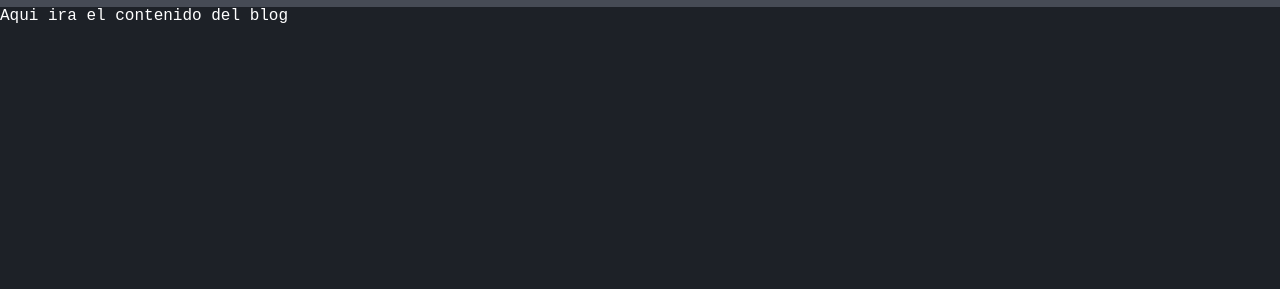
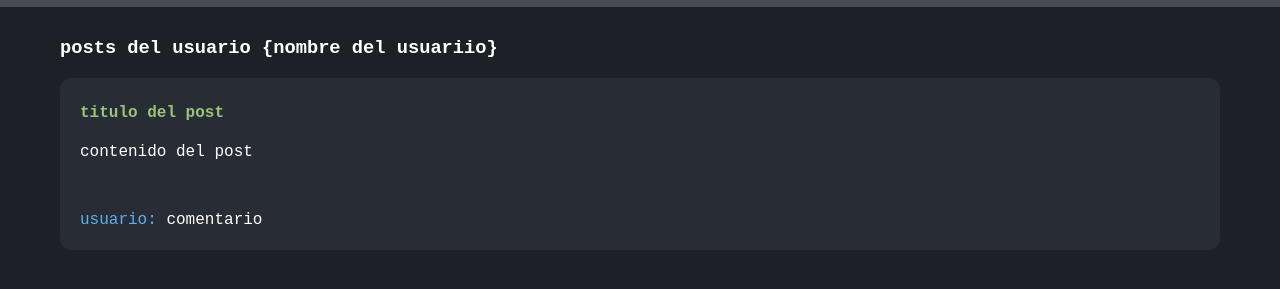
Before and after one commit to Artramus/curso-git, a plain HTML site: page index.html in a window 1280 px wide. Shown: the part 81-370 px from the top of the page. Drawn offline with Linux system fonts and the light colour scheme; a web font is replaced by a local one.

Commit message:
add post estilos

```diff
--- a/index.html
+++ b/index.html
@@ -16,7 +16,13 @@
         <h1>blog curso git</h1>
     </div>
     <div>
-        Aqui ira el contenido del blog
+    <div class="container" id="content">
+        <h3>posts del usuario {nombre del usuariio}</h3>
+        <div class="post">
+            <h4> titulo del post</h4>
+            <p>contenido del post</p>
+            <br>
+            <p><span>usuario:</span> comentario</p>
     </div>
 </body>
 </html>
--- a/style.css
+++ b/style.css
@@ -20,5 +20,26 @@ h1 {
 .logo {
     width: 50px;
     height: 50px;
+}
+
+.container {
+    margin-top: 30px;
+    padding: 0 60px 0 60px;
+}
+
+.post {
+    background-color: #282c34;
+    margin-bottom: 15px;
+    padding: 5px 20px 5px 20px;
+    border-radius: 12px;
+}
+
+.post h4 {
+    color: #98c379;
 
 }
+
+.post span {
+    color: #61afef;
+
+}
```
